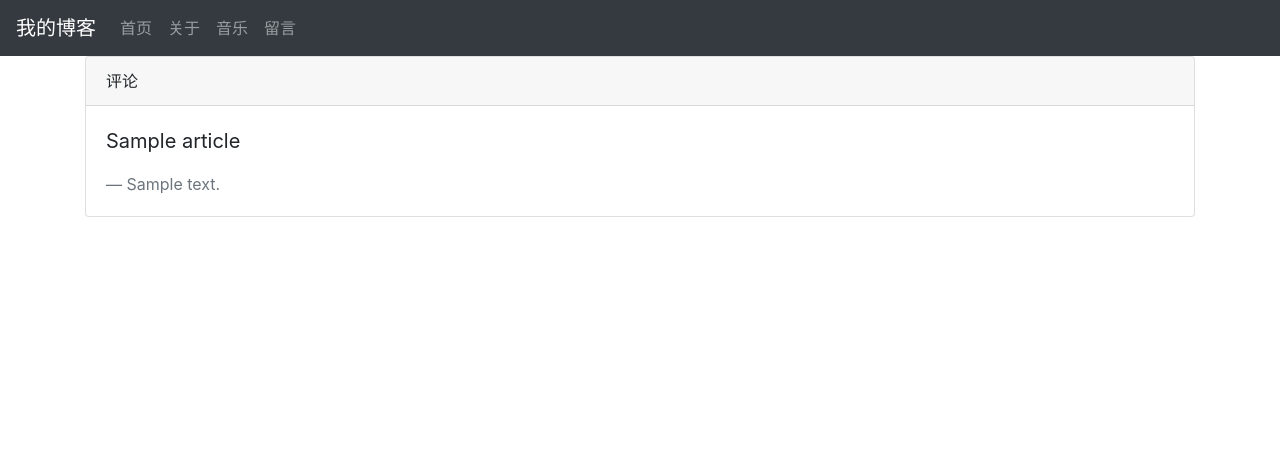
After one commit to fhyonizu/flaskBlog_test, a Python web app: template App/templates/comments.html in a window 1280 px wide. The commit adds this page. Shown: the top 457 px of the page. Run offline with Jinja, Linux system fonts and the light colour scheme; the template is opened without the code that fills it: most values are stand-ins (such as "Sample title", 1, 10 or a date in 2020); some libraries are stand-ins or nearby versions.

Commit message:
1.1
完成留言功能

```diff
--- a/App/templates/base.html
+++ b/App/templates/base.html
@@ -24,7 +24,7 @@
                     <a class="nav-link" href="/music/">音乐</a>
                 </li>
                 <li class="nav-item">
-                    <a class="nav-link" href="/words/">留言</a>
+                    <a class="nav-link" href="/comments/">留言</a>
                 </li>
             </ul>
         </div>
--- /dev/null
+++ b/App/templates/comments.html
@@ -0,0 +1,17 @@
+{% extends 'base.html' %}
+{% block content %}
+{% for item in comments_with_articles %}
+<div class="card">
+    <div class="card-header">
+      评论
+    </div>
+    <div class="card-body">
+      <blockquote class="blockquote mb-0">
+        <p>{{ item.article.title}}</p>
+        <footer class="blockquote-footer">{{ item.comment.text }}</footer>
+      </blockquote>
+    </div>
+  </div>
+{% endfor %}
+
+{% endblock %}
--- a/App/templates/words.html
+++ b/App/templates/words.html
@@ -7,11 +7,11 @@
             <div class="card mt-4">
                 <div class="card-body">
                     <h5 class="card-title">留下你的评论</h5>
-                    <form action="{{ url_for('add_comment', article_id=article.id) }}" method="POST">
+                    <form action="{{ url_for('article.add_comment', article_id=article.id) }}" method="POST">
                         <div class="form-group">
                             <textarea class="form-control" name="comment" rows="3" placeholder="在此书写"></textarea>
                         </div>
-                        <button type="submit" class="btn btn-primary">Submit</button>
+                        <button type="submit" class="btn btn-primary">提交</button>
                     </form>
                 </div>
             </div>
```
Also changed, not shown: App/views.py (+15 -3 lines), App/templates/about.html (added), 1 other file.
